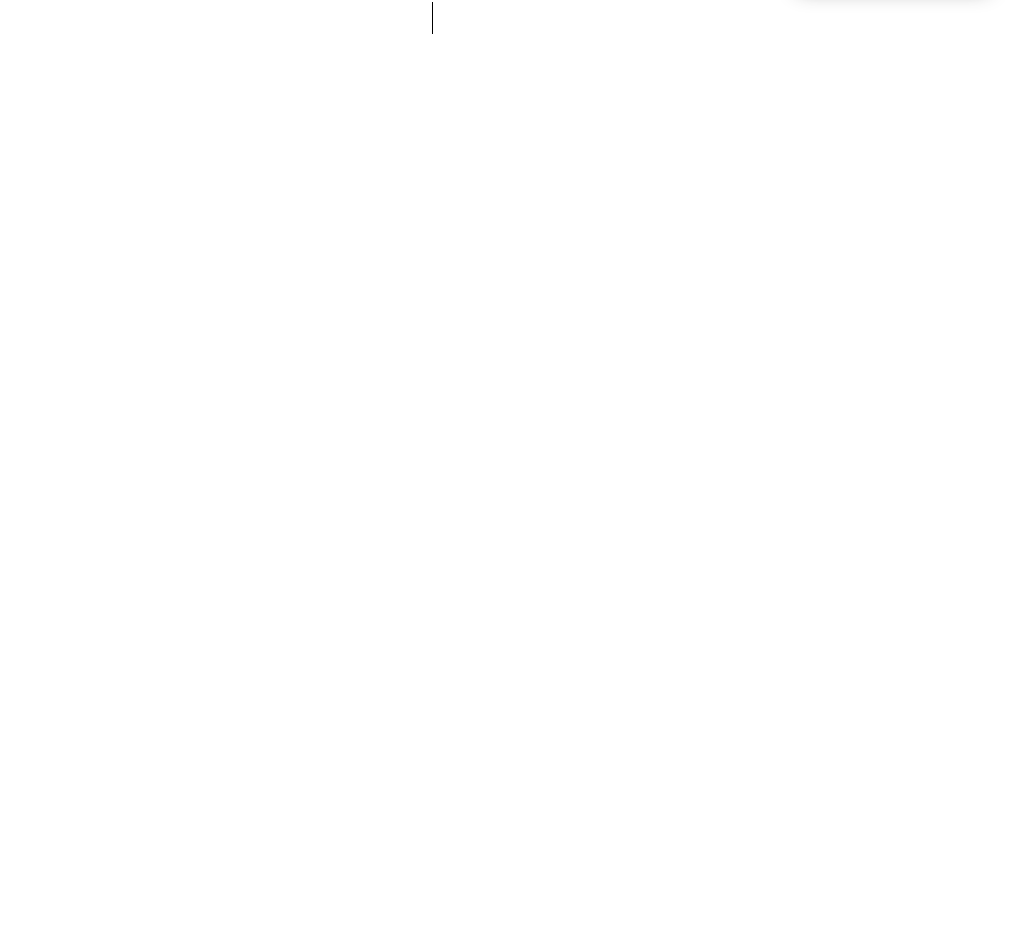
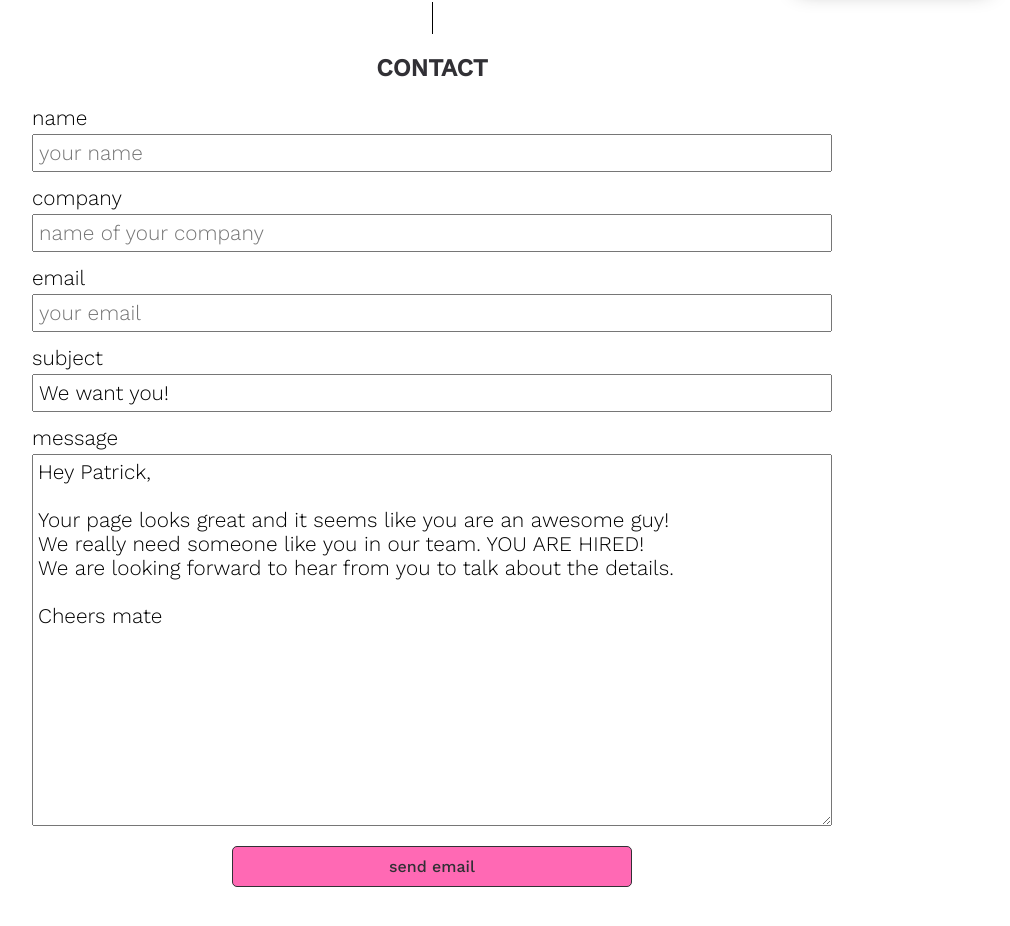
Before and after one commit to FlyingMoe91/pm-personal-website, a React (Create React App) app: page / in a window 1280 px wide. Shown: the part 3773-4699 px from the top of the page, without its empty margins (208-1218 px from the left). Before the commit the page ends 3807 px from the top, so only its background shows below. Built offline with nearby package versions, Linux system fonts and the light colour scheme.

Commit message:
Add Contact Form with emailjs

```diff
--- a/package.json
+++ b/package.json
@@ -3,6 +3,7 @@
   "version": "0.1.0",
   "private": true,
   "dependencies": {
+    "@emailjs/browser": "^3.6.2",
     "@testing-library/jest-dom": "^5.16.4",
     "@testing-library/react": "^13.2.0",
     "@testing-library/user-event": "^13.5.0",
@@ -12,6 +13,7 @@
     "react-icons": "^4.3.1",
     "react-scripts": "5.0.1",
     "styled-components": "^5.3.5",
+    "usestate": "^1.1.3",
     "vercel": "^24.2.0",
     "web-vitals": "^2.1.4"
   },
--- a/src/App.js
+++ b/src/App.js
@@ -3,6 +3,7 @@ import TechStack from './components/TechStack/TechStack';
 import Header from './components/Header/Header';
 import Projects from './components/Projects/Projects';
 import About from './components/Past/Past';
+import Contact from './components/Contact/Contact';
 
 export default function App() {
   return (
@@ -12,6 +13,7 @@ export default function App() {
       <TechStack />
       <Projects />
       <About />
+      <Contact />
     </>
   );
 }
--- /dev/null
+++ b/src/components/Contact/Contact.js
@@ -0,0 +1,163 @@
+import emailjs from '@emailjs/browser';
+import { useState } from 'react';
+import styled from 'styled-components';
+
+export default function Contact() {
+  const [values, setValues] = useState({
+    name: '',
+    company: '',
+    email: '',
+    subject: 'We want you!',
+    message: `Hey Patrick,
+    \nYour page looks great and it seems like you are an awesome guy!
+We really need someone like you in our team. YOU ARE HIRED!
+We are looking forward to hear from you to talk about the details.
+    \nCheers mate`,
+  });
+
+  return (
+    <>
+      <ContactHeadline id='contact'>CONTACT</ContactHeadline>
+      <Form onSubmit={handleSubmit}>
+        <label htmlFor='name'>name</label>
+        <input
+          type='text'
+          name='name'
+          id='name'
+          onChange={handleChange}
+          required
+          placeholder='your name'
+        />
+        <label htmlFor='company'>company</label>
+        <input
+          type='text'
+          name='company'
+          id='company'
+          onChange={handleChange}
+          required
+          placeholder='name of your company'
+        />
+        <label htmlFor='email'>email</label>
+        <input
+          type='email'
+          name='email'
+          id='email'
+          onChange={handleChange}
+          required
+          placeholder='your email'
+        />
+        <label htmlFor='subject'>subject</label>
+        <input
+          type='text'
+          name='subject'
+          id='subject'
+          onChange={handleChange}
+          required
+          defaultValue={values.subject}
+        />
+        <label htmlFor='message'>message</label>
+        <textarea
+          type='text'
+          name='message'
+          id='message'
+          rows='15'
+          onChange={handleChange}
+          required
+          defaultValue={values.message}
+        />
+        <SubmitButton>send email</SubmitButton>
+      </Form>
+    </>
+  );
+
+  function handleSubmit(event) {
+    event.preventDefault();
+
+    emailjs
+      .send(
+        process.env.REACT_APP_SERVICE_ID,
+        process.env.REACT_APP_TEMPLATE_ID,
+        values,
+        process.env.REACT_APP_USER_KEY
+      )
+      .catch((error) => {
+        console.error(error);
+      });
+
+    setValues({
+      name: '',
+      company: '',
+      email: '',
+      subject: 'We want you!',
+      message: `Hey Patrick,
+        \nYour page looks great and it seems like you are an awesome guy!
+    We really need someone like you in our team. YOU ARE HIRED!
+    We are looking forward to hear from you to talk about the details.
+        \nCheers mate`,
+    });
+  }
+
+  function handleChange(event) {
+    setValues({ ...values, [event.target.name]: event.target.value });
+  }
+}
+
+const ContactHeadline = styled.h2`
+  text-align: center;
+  color: #313035;
+
+  @media screen and (min-width: 769px) {
+  }
+`;
+
+const Form = styled.form`
+  display: flex;
+  flex-direction: column;
+  margin: 20px;
+  font-weight: 300;
+  line-height: 2rem;
+
+  p {
+    width: 300px;
+  }
+
+  input {
+    font-size: inherit;
+    font-weight: 300;
+    margin-bottom: 10px;
+    padding: 5px;
+  }
+
+  textarea {
+    font-size: inherit;
+    font-weight: 300;
+    padding: 5px;
+  }
+
+  @media screen and (min-width: 480px) {
+    font-size: 1.3rem;
+    width: 800px;
+    margin: 20px auto;
+  }
+
+  @media screen and (min-width: 1200px) {
+    font-size: 2;
+  }
+`;
+
+const SubmitButton = styled.button`
+  width: 50%;
+  margin: 20px auto;
+  padding: 10px;
+  border: 1px solid #313035;
+  border-radius: 5px;
+  font-size: 1rem;
+  background-color: hotpink;
+  color: #313035;
+  transition: 0.5s;
+
+  :hover {
+    background-color: greenyellow;
+    color: white;
+  }
+`;
--- a/src/components/Intro/Intro.js
+++ b/src/components/Intro/Intro.js
@@ -3,7 +3,7 @@ import IntroPic from '../../images/intro-pic.png';
 
 export default function Intro() {
   return (
-    <Wrapper id="intro">
+    <Wrapper id='intro'>
       <IntroMain>
         <IntroText>
           <p>
@@ -14,9 +14,9 @@ export default function Intro() {
             and continued with a three month <span>bootcamp</span>{' '}
             <span>at</span>{' '}
             <a
-              target="_blank"
-              rel="noreferrer"
-              href="https://www.neuefische.de/"
+              target='_blank'
+              rel='noreferrer'
+              href='https://www.neuefische.de/'
             >
               <span>neuefische</span>
             </a>
@@ -24,7 +24,7 @@ export default function Intro() {
             make my next steps.
           </p>
         </IntroText>
-        <IntroImage src={IntroPic} alt="myself" />
+        <IntroImage src={IntroPic} alt='myself' />
       </IntroMain>
       <Line />
     </Wrapper>
@@ -89,7 +89,6 @@ const IntroMain = styled.div`
 
 const IntroText = styled.div`
   width: 70vw;
-  font-size: 1rem;
   font-weight: 300;
   text-align: justify;
 
```
Also changed, not shown: 2 other files (tests, documents, lock files or other folders).
